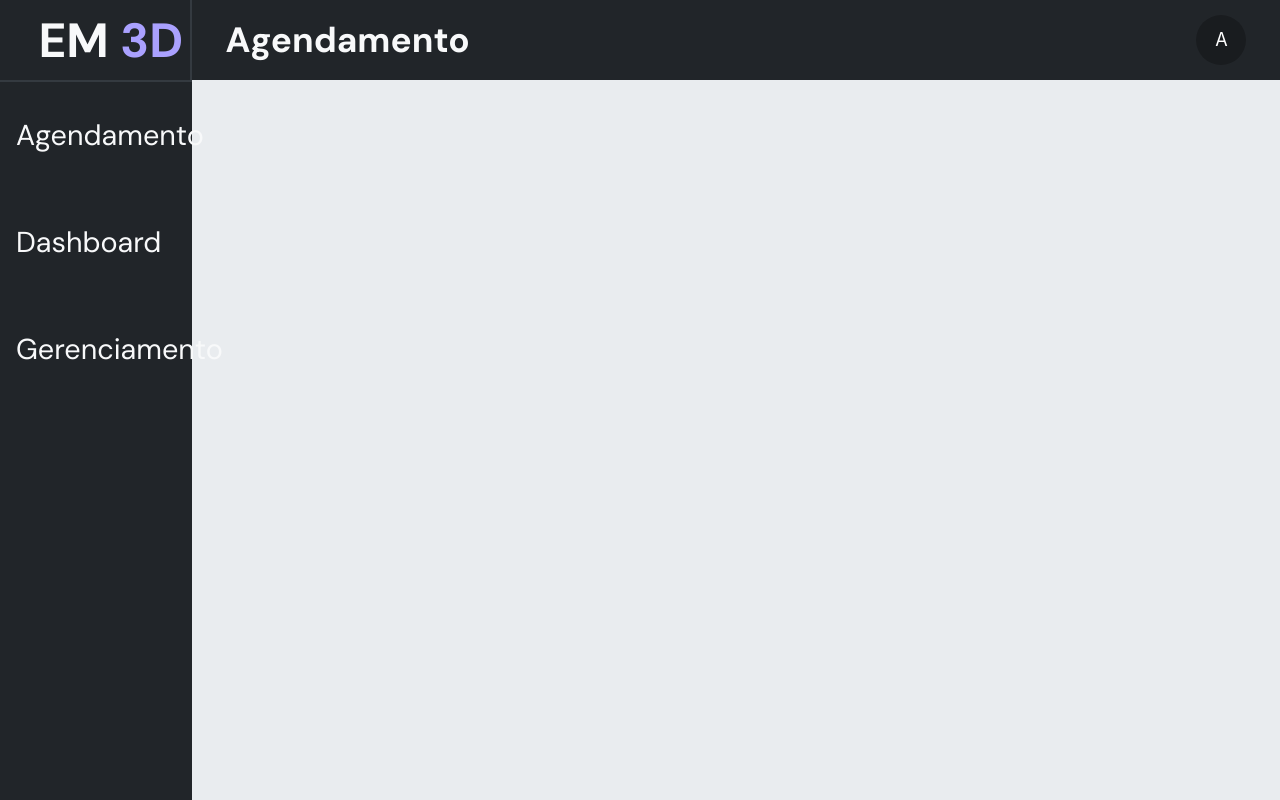
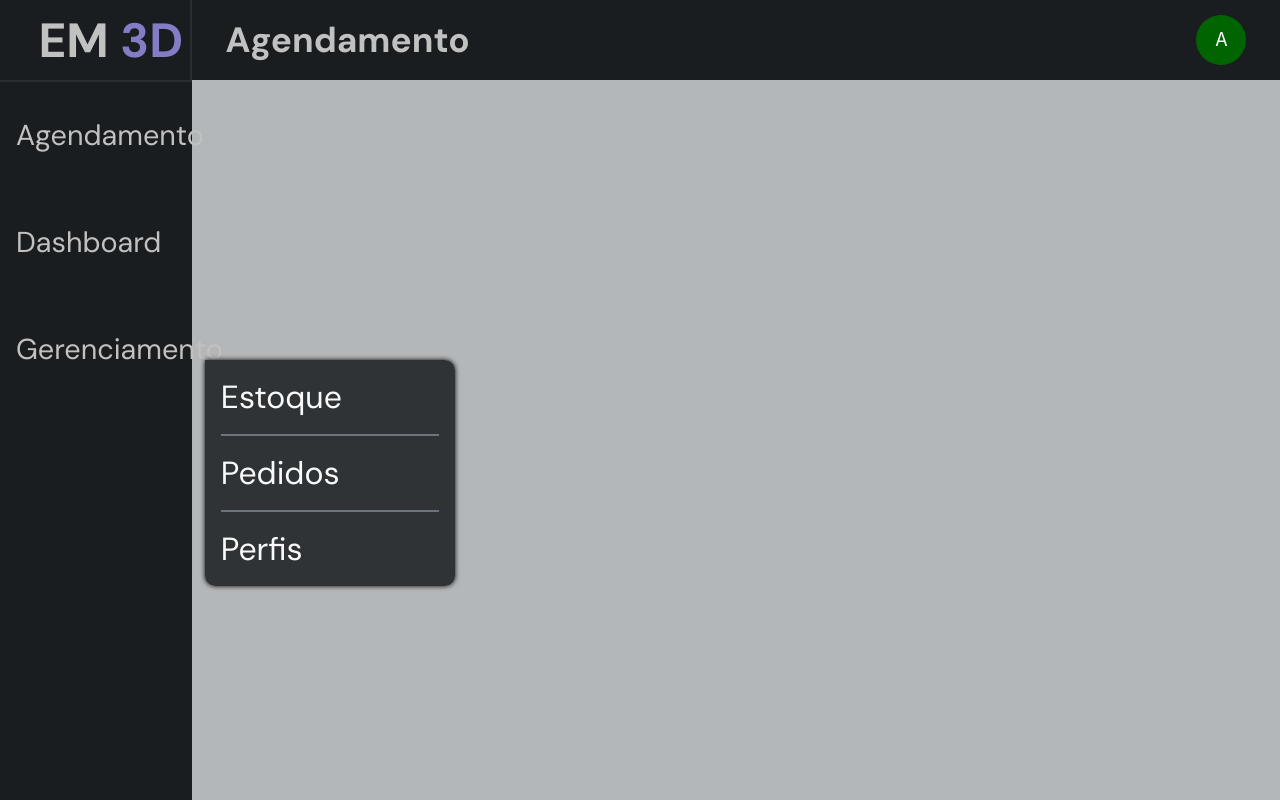
Before and after one commit to arthurzop/tcc-front, a React (Create React App) app: page /agendamento in a window 1280 px wide. Built offline with nearby package versions, Linux system fonts and the light colour scheme; a web font is replaced by a local one.

Commit message:
feat: header/sidebar finished!

```diff
--- a/src/components/header-sidebar/header-sidebar.css
+++ b/src/components/header-sidebar/header-sidebar.css
@@ -77,9 +77,98 @@
     padding: 2vh;
     border-radius: 5px;
     cursor: pointer;
+    user-select: none;
 }
 
 .hs-menu-item:hover{
     box-shadow: 0px 0px 5px 0px #000000;
     background-color: var(--cosmic-cobalt);
 }
+
+.hs-modal-container{
+    height: fit-content;
+    width: 300px;
+    background-color: var(--header-background);
+    border-radius: 10px;
+    border-top-right-radius: 0px;
+    display: flex;
+    flex-direction: column;
+    padding: 2vh;
+    position: absolute;
+    right: 0;
+    margin-top: 11vh;
+    margin-right: 3vw;
+    box-shadow: 0px 0px 5px 0px #000000;
+    gap: 1vh;
+}
+
+.modal-cargo{
+    color: var(--sadin-white);
+}
+
+.modal-divider{
+    width: 100%;
+    align-self: center;
+    border: solid 1px var(--pompeii-ash);
+    margin: 1vh;
+}
+
+.modal-sair-container{
+    display: flex;
+    align-items: center;
+    height: 100%;
+    gap: 1vw;
+    cursor: pointer;
+}
+
+.modal-sair-text{
+    font-weight: var(--semi-bold);
+    font-size: 1.6em;
+}
+
+.hs-overlay{
+  position: fixed;
+  top: 0;
+  left: 0;
+  width: 100%;
+  height: 100%;
+  background-color: rgba(0, 0, 0, 0.226);
+  cursor: pointer;
+}
+
+.hs-active{
+    cursor: pointer;
+}
+
+.hs-active:hover{
+    transform: scale(1.05);
+    transition: 1s;
+}
+
+.sub-container{
+    height: fit-content;
+    width: 250px;
+    background-color: var(--header-background);
+    border-radius: 10px;
+    border-top-left-radius: 0px;
+    box-shadow: 0px 0px 5px 0px #000000;
+
+    display: flex;
+    flex-direction: column;
+    padding: 2vh;
+    gap: 1vh;
+
+    position: absolute;
+    margin-inline-start: 16vw;
+    top: 360px;
+}
+
+.sub-text{
+    font-weight: var(--regular);
+    cursor: pointer;
+    border-radius: 5px;
+}
+
+.sub-text:hover{
+    background-color: var(--antartic-deep);
+}
--- a/src/components/header-sidebar/header-sidebar.jsx
+++ b/src/components/header-sidebar/header-sidebar.jsx
@@ -1,14 +1,16 @@
 import "./header-sidebar.css";
 import { useState } from "react";
-import { useLocation } from "react-router-dom";
+import { useLocation, useNavigate } from "react-router-dom";
 import { Avatar } from "antd";
 import iconSair from "../../assets/images/icon-sair.svg";
-import { icons } from "antd/es/image/PreviewGroup";
 
 export default function HeaderSidebar() {
   const location = useLocation("");
 
-  const [isOpen, setIsOpen] = useState(false);
+  const [menuOpen, setMenuOpen] = useState(false);
+  const [subMenuOpen, setsubMenuOpen] = useState(true);
+
+  const nav = useNavigate();
 
   return (
     <div className="hs-container">
@@ -21,17 +23,79 @@ export default function HeaderSidebar() {
         </div>
         <div className="horizontal-divider"></div>
         <div className="hs-sidebar-menu-container">
-          <h1 className="hs-menu-item">Agendamento</h1>
-          <h1 className="hs-menu-item">Dashboard</h1>
-          <h1 className="hs-menu-item">Gerenciamento</h1>
+          <h1 className="hs-menu-item" id="agendamento">
+            Agendamento
+          </h1>
+          <h1 className="hs-menu-item" id="dashboard">
+            Dashboard
+          </h1>
+          <h1
+            className="hs-menu-item"
+            id="gerenciamento"
+            onClick={() => {
+              setsubMenuOpen(!subMenuOpen);
+            }}
+          >
+            Gerenciamento
+          </h1>
         </div>
+        {subMenuOpen && (
+          <>
+            <div
+              className="hs-overlay"
+              onClick={() => {
+                setsubMenuOpen(!subMenuOpen);
+              }}
+            ></div>
+            <div className="sub-container">
+              <h1 className="sub-text">Estoque</h1>
+              <div className="modal-divider"></div>
+              <h1 className="sub-text">Pedidos</h1>
+              <div className="modal-divider"></div>
+              <h1 className="sub-text">Perfis</h1>
+            </div>
+          </>
+        )}
       </div>
       <div className="hs-header">
         <div className="hs-header-container">
           <h1 className="hs-title">{location.pathname.split(`/`)[1]}</h1>
-          <Avatar size={50}>A</Avatar>
+          <p
+            onClick={() => {
+              setMenuOpen(!menuOpen);
+            }}
+            className="hs-active"
+          >
+            <Avatar size={50} style={{ background: "darkgreen" }}>
+              A
+            </Avatar>
+          </p>
         </div>
       </div>
+      {menuOpen && (
+        <>
+          <div
+            className="hs-overlay"
+            onClick={() => {
+              setMenuOpen(false);
+            }}
+          ></div>
+          <div className="hs-modal-container">
+            <h1 className="modal-name">Manuela Vaz</h1>
+            <h3 className="modal-cargo">Admin</h3>
+            <div className="modal-divider"></div>
+            <div
+              className="modal-sair-container"
+              onClick={() => {
+                nav("/");
+              }}
+            >
+              <img src={iconSair} alt="" className="modal-sair-icon" />
+              <h1 className="modal-sair-text">Sair</h1>
+            </div>
+          </div>
+        </>
+      )}
     </div>
   );
 }
```
